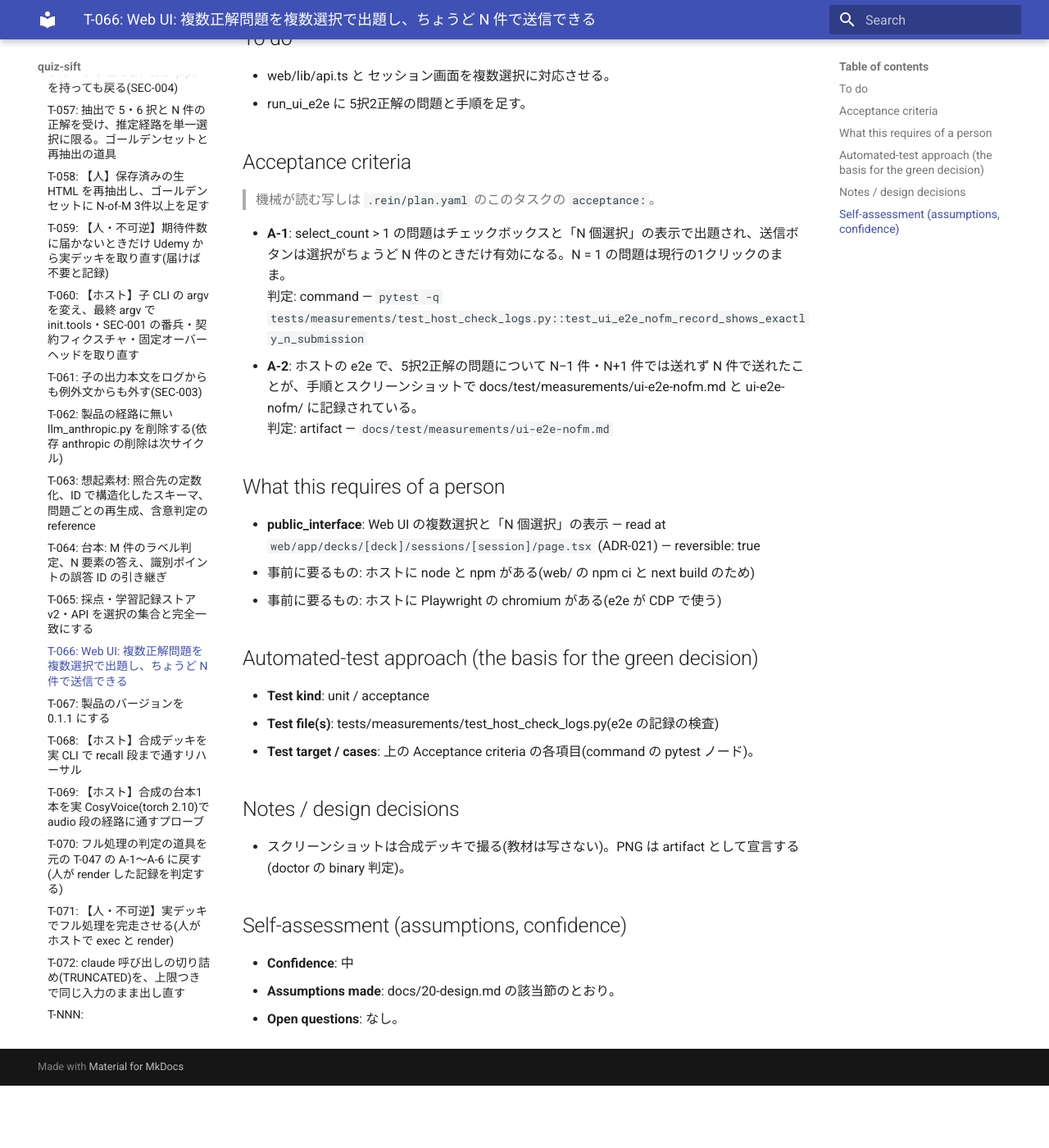
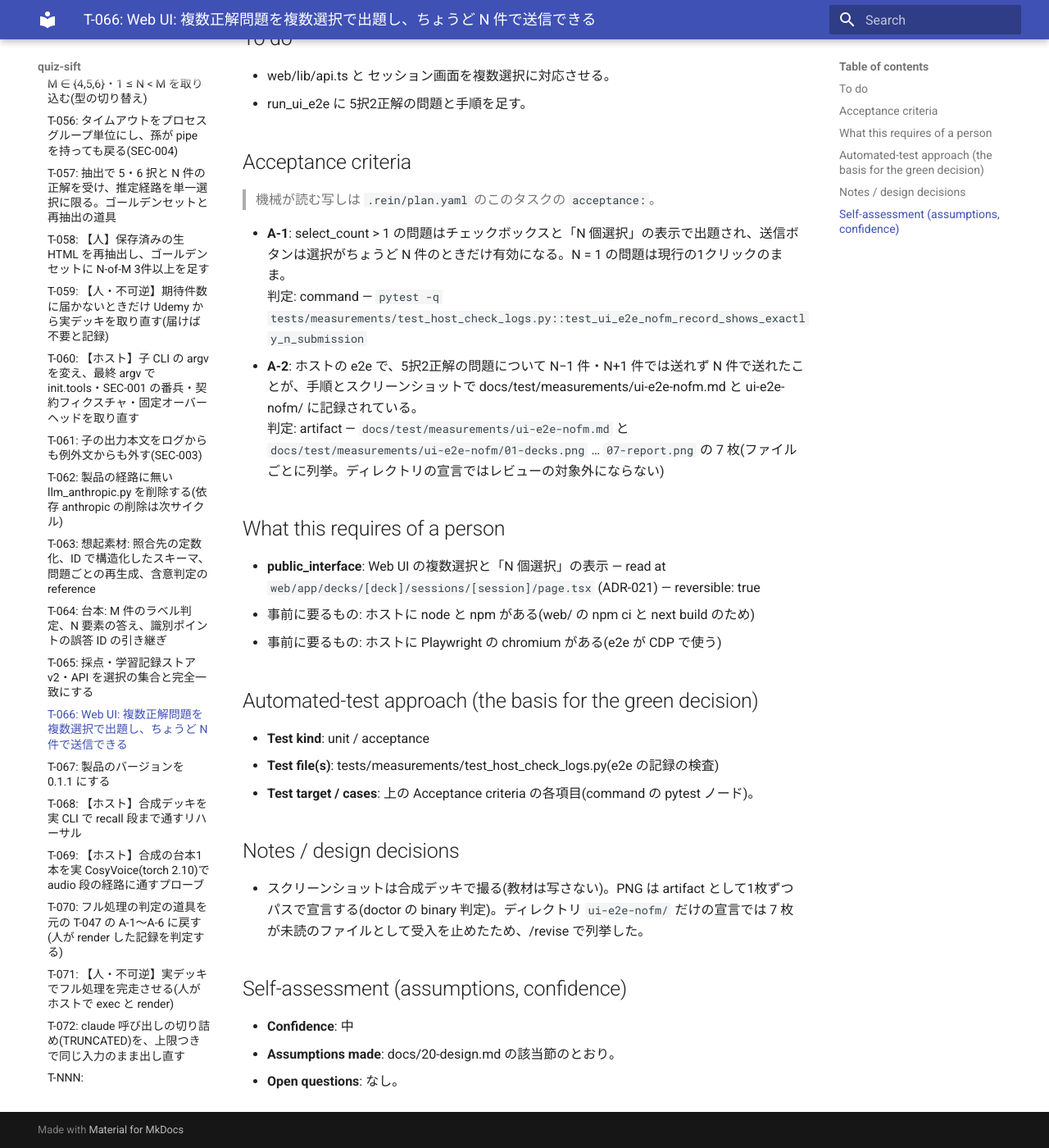
Before and after one commit to komoroko/quiz-sift, an MkDocs documentation site: the page built from docs/tasks/T-066.md, in a window 1280 px wide and 1400 px high, scrolled down 459 px. Shown: the whole window at 82% size. Built offline with MkDocs 1.6.1 and Material for MkDocs 9.7.7, drawn with Linux system fonts in a browser that asks for light colours; before the commit the page ends 1783 px from its top, so only the background shows below that.

Commit message:
revise: T-066 A-2 の artifact に ui-e2e-nofm/ の PNG 7 枚のパスを列挙する(ディレクトリの宣言はレビューの対象外にならない)。T-066 は rein task keep で done に戻す

```diff
--- a/docs/tasks/T-066.md
+++ b/docs/tasks/T-066.md
@@ -18,7 +18,7 @@
 - **A-1**: select_count > 1 の問題はチェックボックスと「N 個選択」の表示で出題され、送信ボタンは選択がちょうど N 件のときだけ有効になる。N = 1 の問題は現行の1クリックのまま。
   判定: command — `pytest -q tests/measurements/test_host_check_logs.py::test_ui_e2e_nofm_record_shows_exactly_n_submission`
 - **A-2**: ホストの e2e で、5択2正解の問題について N−1 件・N+1 件では送れず N 件で送れたことが、手順とスクリーンショットで docs/test/measurements/ui-e2e-nofm.md と ui-e2e-nofm/ に記録されている。
-  判定: artifact — `docs/test/measurements/ui-e2e-nofm.md`
+  判定: artifact — `docs/test/measurements/ui-e2e-nofm.md` と `docs/test/measurements/ui-e2e-nofm/01-decks.png` … `07-report.png` の 7 枚(ファイルごとに列挙。ディレクトリの宣言ではレビューの対象外にならない)
 
 ## What this requires of a person
 - **public_interface**: Web UI の複数選択と「N 個選択」の表示 — read at `web/app/decks/[deck]/sessions/[session]/page.tsx` (ADR-021) — reversible: true
@@ -31,7 +31,7 @@
 - **Test target / cases**: 上の Acceptance criteria の各項目(command の pytest ノード)。
 
 ## Notes / design decisions
-- スクリーンショットは合成デッキで撮る(教材は写さない)。PNG は artifact として宣言する(doctor の binary 判定)。
+- スクリーンショットは合成デッキで撮る(教材は写さない)。PNG は artifact として1枚ずつパスで宣言する(doctor の binary 判定)。ディレクトリ `ui-e2e-nofm/` だけの宣言では 7 枚が未読のファイルとして受入を止めたため、/revise で列挙した。
 
 ## Self-assessment (assumptions, confidence)
 - **Confidence**: 中
```
Also changed, not shown: .rein/prompts/commands/tasks.md (+1 -1 lines), 4 other files.
